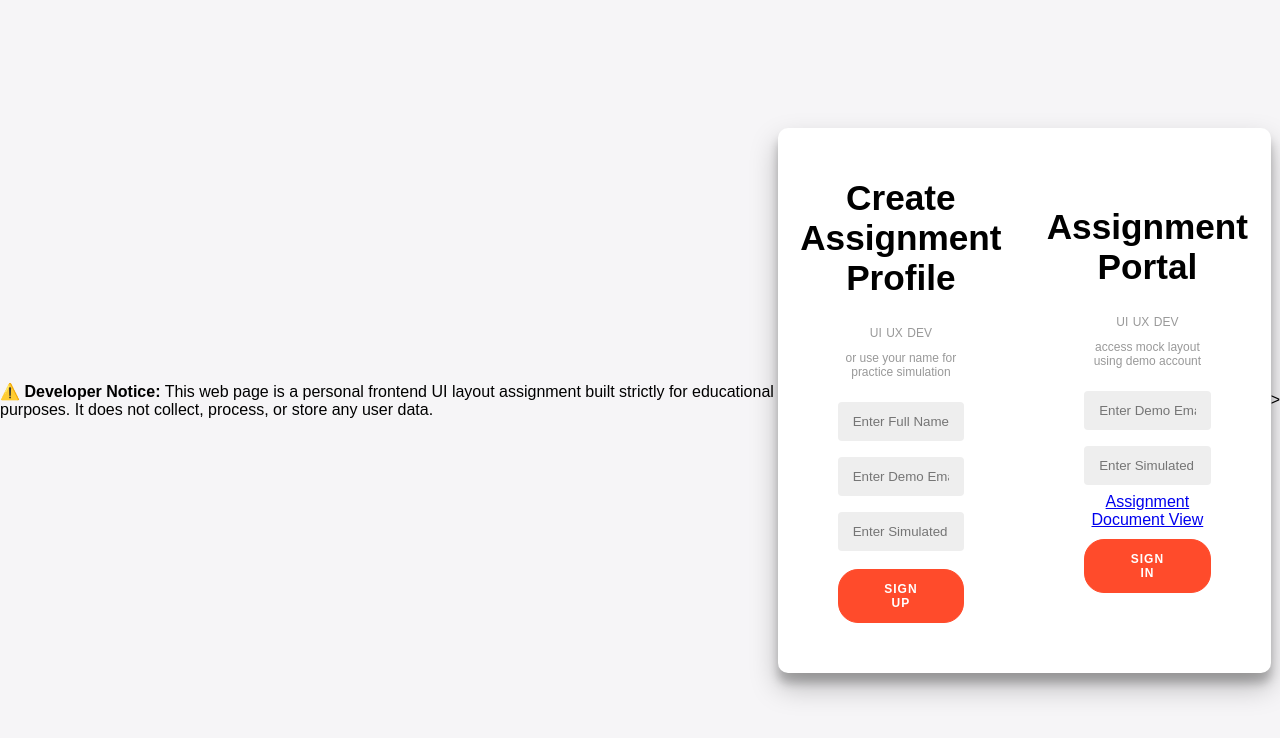
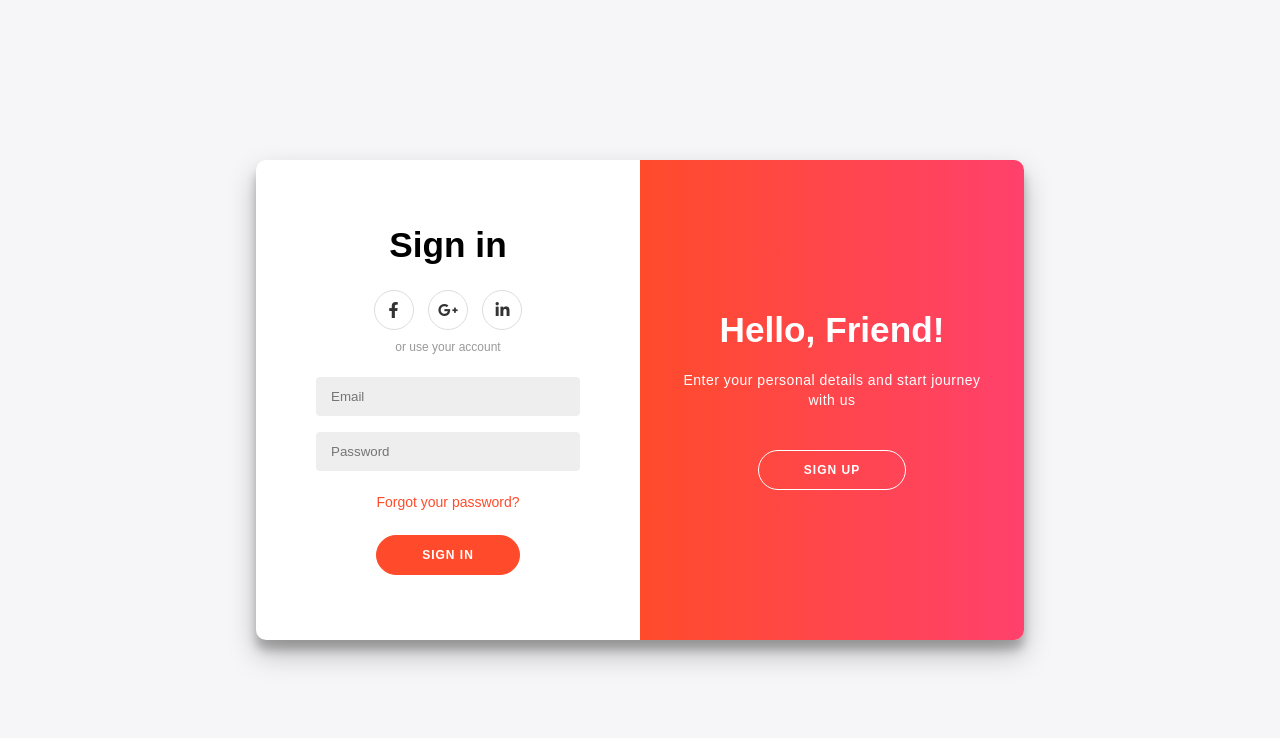
Before and after one commit to Chand-Dev-ui/WD-Assignment9, a plain HTML site: page index.html in a window 1280 px wide. Drawn offline with Linux system fonts and the light colour scheme.

Commit message:
Change title to 'Sign In' and update form

```diff
--- a/index.html
+++ b/index.html
@@ -3,71 +3,36 @@
 <head>
     <meta charset="UTF-8">
     <meta name="viewport" content="width=device-width, initial-scale=1.0">
-    <title>Practice Hub - Educational Project</title>
+    <title>Sign In</title>
     <link rel="stylesheet" href="style.css">
+    <link rel="stylesheet" href="https://cdnjs.cloudflare.com/ajax/libs/font-awesome/6.4.0/css/all.min.css">
 </head>
 <body>
-    <!-- Educational Disclaimer: Google bots ko block karne se rokne ke liye -->
-    <div class="edu-banner">
-        <p>⚠️ <strong>Developer Notice:</strong> This web page is a personal frontend UI layout assignment built strictly for educational purposes. It does not collect, process, or store any user data.</p>
-    </div>
-
-    <div class="container" id="container">
-        <!-- Sign Up Component -->
-        <div class="form-container sign-up-container">
-            <form action="#" onsubmit="return false;">
-                <h1>Create Assignment Profile</h1>
+    <div class="container">
+        <div class="form-container sign-in-container">
+            <form action="#">
+                <h1>Sign in</h1>
                 <div class="social-container">
-                    <span class="social-box">UI</span>
-                    <span class="social-box">UX</span>
-                    <span class="social-box">DEV</span>
+                    <a href="#" class="social"><i class="fab fa-facebook-f"></i></a>
+                    <a href="#" class="social"><i class="fab fa-google-plus-g"></i></a>
+                    <a href="#" class="social"><i class="fab fa-linkedin-in"></i></a>
                 </div>
-                <span>or use your name for practice simulation</span>
-                <input type="text" placeholder="Enter Full Name" required disabled />
-                <input type="email" placeholder="Enter Demo Email" required disabled />
-                <input type="text" placeholder="Enter Simulated Key" required disabled />
-                <button type="button">SIGN UP</button>
+                <span>or use your account</span>
+                <input type="email" placeholder="Email" />
+                <input type="password" placeholder="Password" />
+                <a href="#" class="forgot">Forgot your password?</a>
+                <button type="submit" class="btn-signin">SIGN IN</button>
             </form>
         </div>
-
-        <!-- Sign In Component -->
-        <div class="form-container sign-in-container">
-            <form action="#" onsubmit="return false;">
-                <h1>Assignment Portal</h1>
-                <div class="social-container">
-                    <span class="social-box">UI</span>
-                    <span class="social-box">UX</span>
-                    <span class="social-box">DEV</span>
-                </div>
-                <span>access mock layout using demo account</span>
-                <input type="email" placeholder="Enter Demo Email" required disabled />
-                <input type="text" placeholder="Enter Simulated Key" required disabled />
-
-                <!-- "Forgot Password" hata kar practice link dala hai taake code safe rahe -->
-                <a href="#" class="practice-link">Assignment Document View</a>
-
-                <button type="button">SIGN IN</button>
-            </form>
-        </div>
-
-        <!-- Overlay Animation Effect -->
         <div class="overlay-container">
             <div class="overlay">
-                <div class="overlay-panel overlay-left">
-                    <h2>Welcome Back!</h2>
-                    <p>To keep connected with us please login with your personal info</p>
-                    <button class="ghost" id="signIn">SIGN IN</button>
-                </div>
                 <div class="overlay-panel overlay-right">
-                    <h2>Hello, Friend!</h2>
+                    <h1>Hello, Friend!</h1>
                     <p>Enter your personal details and start journey with us</p>
                     <button class="ghost" id="signUp">SIGN UP</button>
                 </div>
             </div>
         </div>
     </div>
-
-    <script src="script.js"></script>
 </body>
 </html>
->
```
